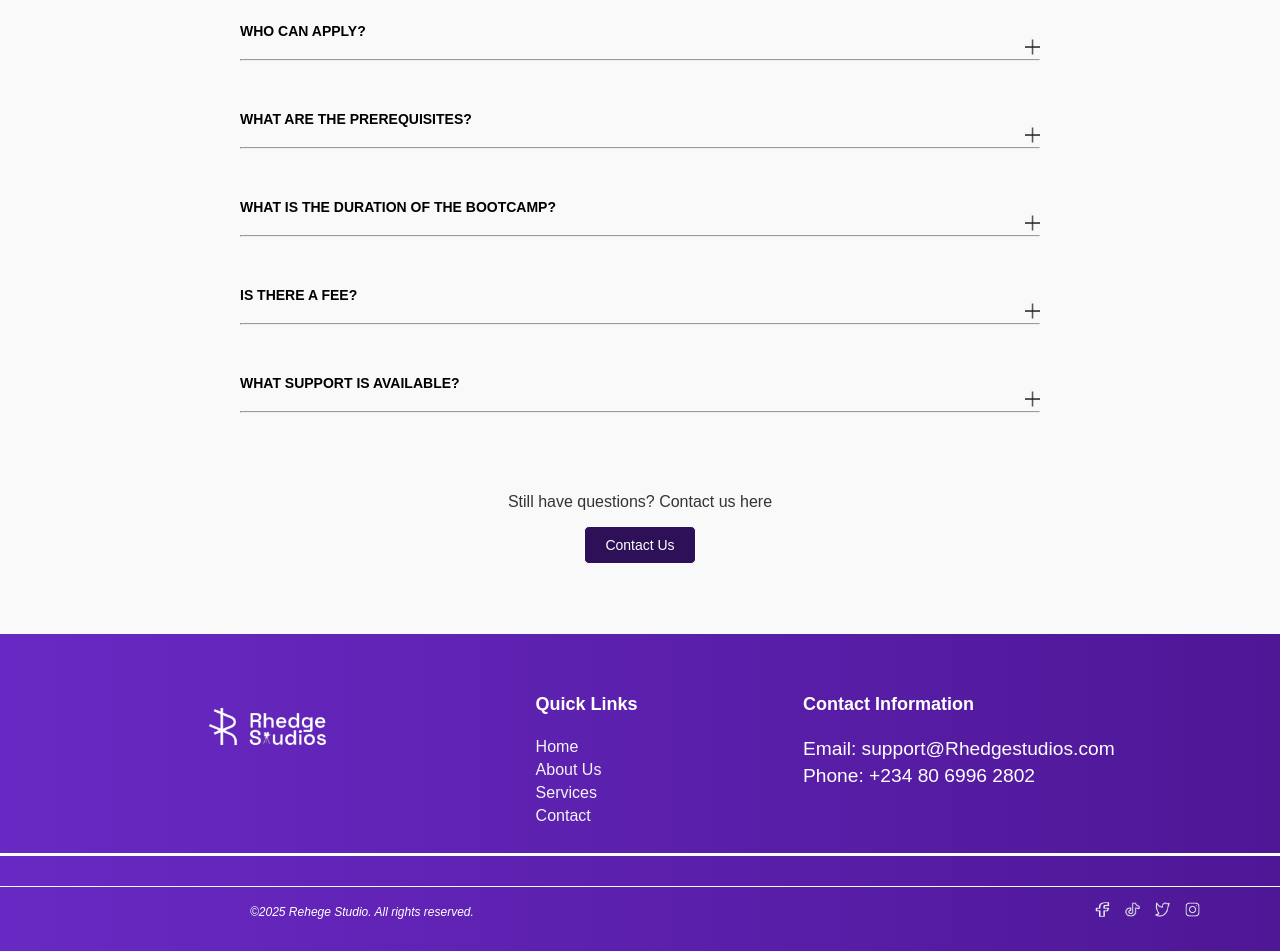
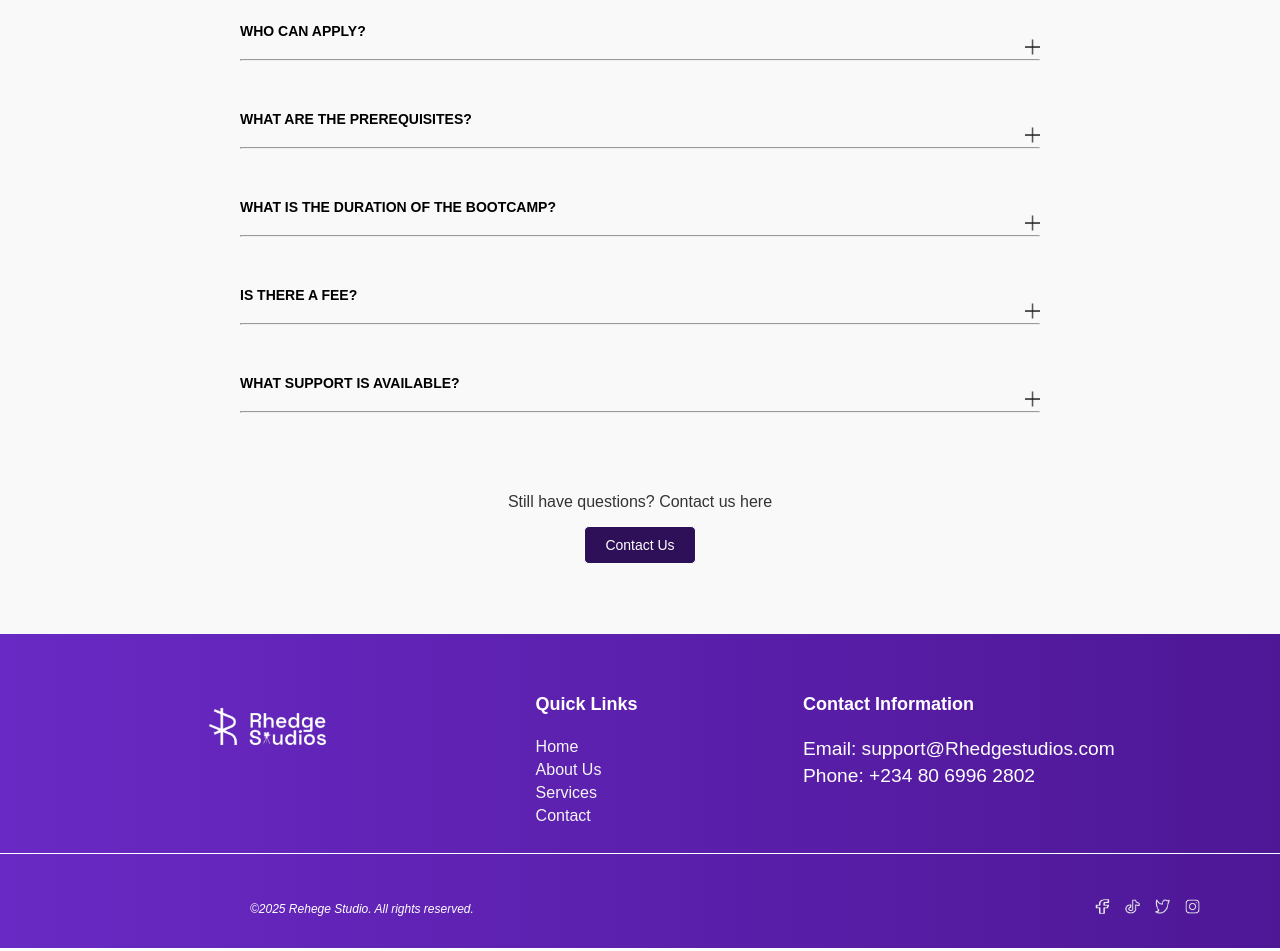
Before and after one commit to p-e-a-c-e2/Team-Project--Rhege-Studios, a plain HTML site: page index.html in a window 1280 px wide. Shown: the part 2199-3150 px from the top of the page. Drawn offline with Linux system fonts and the light colour scheme.

Commit message:
html, css

```diff
--- a/styles.css
+++ b/styles.css
@@ -650,7 +650,7 @@ button:hover{
   /* .......footer........ */
 
 #footer {
-    font-family: Arial, sans-serif;
+     font-family: Arial, sans-serif;
     background-color:#6929C4;
     color: white;
     padding:30px 0px;
@@ -662,7 +662,7 @@ button:hover{
     justify-content: space-evenly;
     align-items: flex-start;
     margin-bottom: 30px;
-    border-bottom: 3px solid white;
+    border-bottom: 1px solid white;
     padding-bottom: 20px;
     width: 100%;
   }
@@ -705,7 +705,7 @@ button:hover{
     color: white;
   }
 
-  .footer-lower {
+   .footer-lower {
     display: flex;
     justify-content: space-between;
     align-items: center;
@@ -1057,7 +1057,7 @@ button:hover{
       flex-direction: column;
       align-items: center;
       text-align: center;
-      border-bottom: 2px solid white;
+      border-bottom: 1px solid white;
       padding-bottom: 15px;
     }
 
@@ -1081,7 +1081,7 @@ button:hover{
       font-size: 14px;
     }
 
-    .footer-lower {
+     .footer-lower {
       flex-direction: column;
       align-items: center;
       padding: 20px 0;
@@ -1120,7 +1120,6 @@ button:hover{
 
 
   .footer-lower {
-    border-top: 1px solid white;
     margin-top: 20px;
     padding-top: 15px;
 
```
Also changed, not shown: index.html (+1 -1 lines).
